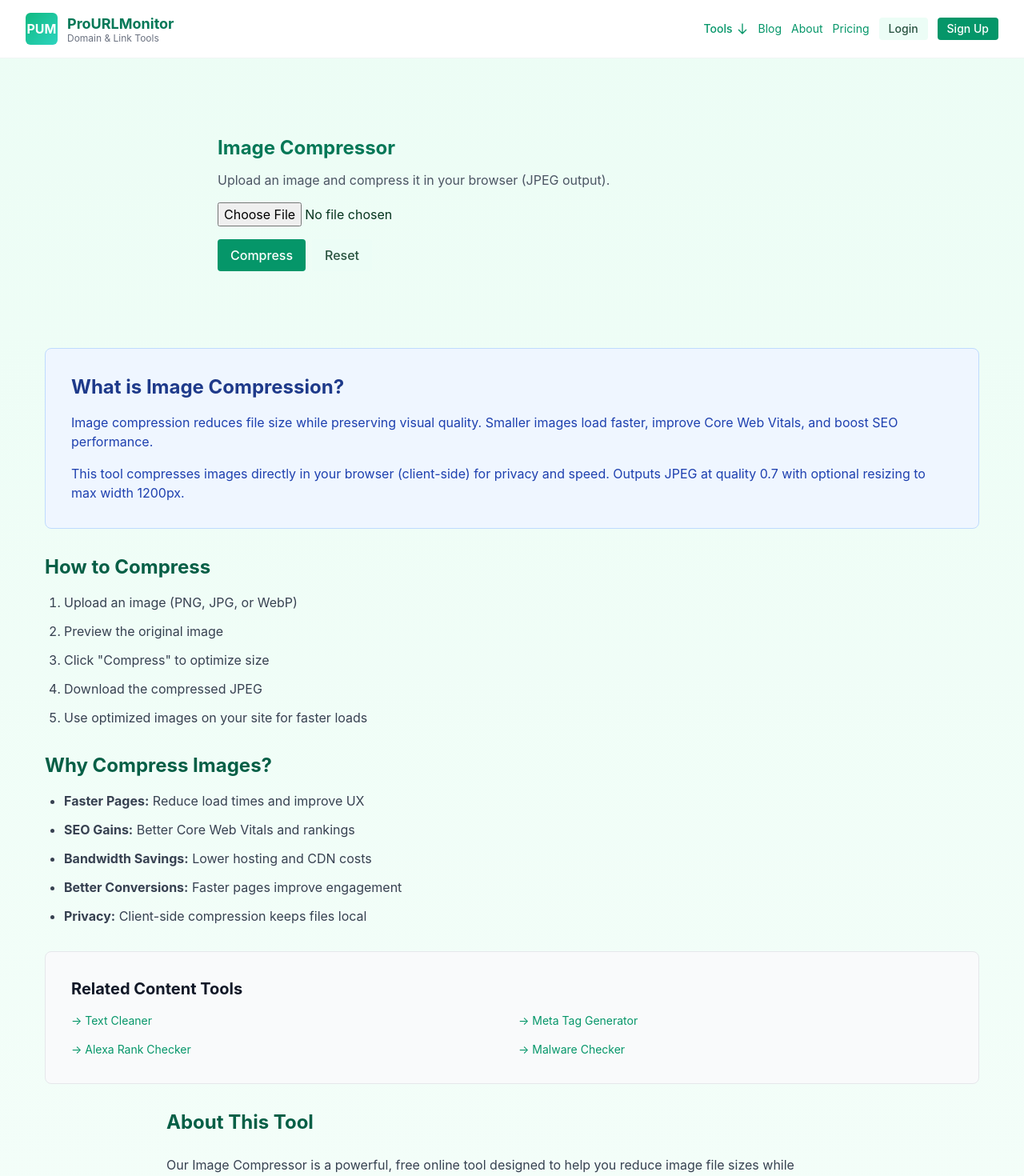
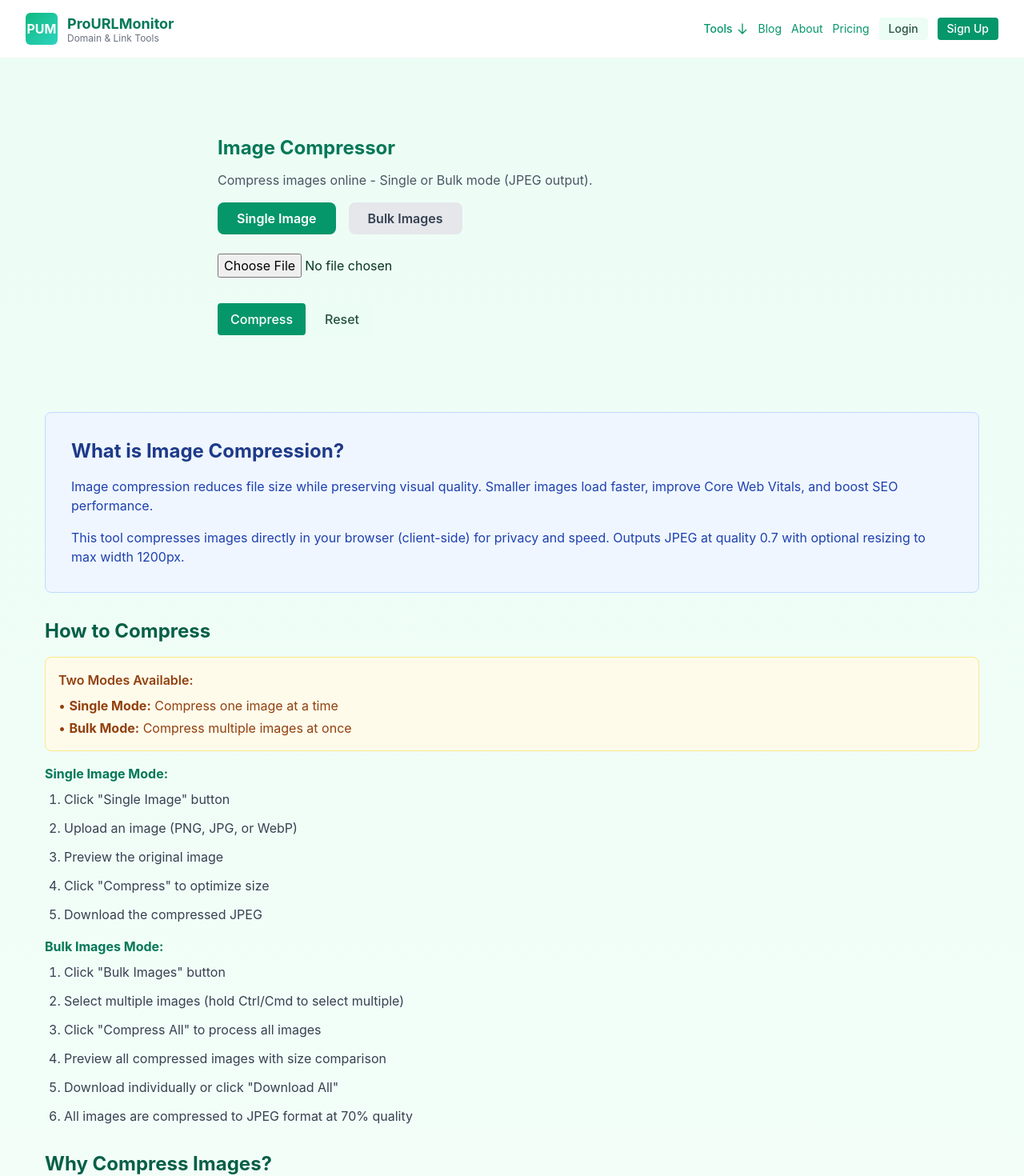
Before and after one commit to owaiskhaaan-sys/pro-url-monitor, a Next.js app: page /tools/image-compress in a window 1280 px wide. Shown: the top 1470 px of the page at 80% size. Built offline with nearby package versions, Linux system fonts and the light colour scheme.

Commit message:
Add bulk image compression feature - compress multiple images at once

```diff
--- a/pages/tools/image-compress.js
+++ b/pages/tools/image-compress.js
@@ -3,9 +3,15 @@ import Head from 'next/head';
 import Layout from '../../components/Layout';
 
 export default function ImageCompress() {
+  const [mode, setMode] = useState('single'); // 'single' or 'bulk'
   const [file, setFile] = useState(null);
   const [preview, setPreview] = useState(null);
   const [resultUrl, setResultUrl] = useState(null);
+
+  // Bulk mode states
+  const [files, setFiles] = useState([]);
+  const [compressedFiles, setCompressedFiles] = useState([]);
+  const [processing, setProcessing] = useState(false);
 
   function handleFileChange(e) {
     const f = e.target.files[0];
@@ -13,6 +19,12 @@ export default function ImageCompress() {
     setFile(f);
     const url = URL.createObjectURL(f);
     setPreview(url);
+  }
+
+  function handleBulkFileChange(e) {
+    const selectedFiles = Array.from(e.target.files);
+    setFiles(selectedFiles);
+    setCompressedFiles([]);
   }
 
   async function compress() {
@@ -31,6 +43,59 @@ export default function ImageCompress() {
     setResultUrl(compressed);
   }
 
+  async function compressBulk() {
+    if (files.length === 0) return;
+    setProcessing(true);
+    const results = [];
+
+    for (let i = 0; i < files.length; i++) {
+      const file = files[i];
+      const url = URL.createObjectURL(file);
+      const img = new Image();
+      img.src = url;
+
+      try {
+        await img.decode();
+        const canvas = document.createElement('canvas');
+        const maxW = 1200;
+        const scale = Math.min(1, maxW / img.width);
+        canvas.width = Math.round(img.width * scale);
+        canvas.height = Math.round(img.height * scale);
+        const ctx = canvas.getContext('2d');
+        ctx.drawImage(img, 0, 0, canvas.width, canvas.height);
+        const compressed = canvas.toDataURL('image/jpeg', 0.7);
+
+        results.push({
+          name: file.name,
+          originalSize: (file.size / 1024).toFixed(2) + ' KB',
+          url: compressed,
+          compressedSize: ((compressed.length * 0.75) / 1024).toFixed(2) + ' KB'
+        });
+      } catch (error) {
+        results.push({
+          name: file.name,
+          error: 'Failed to compress'
+        });
+      }
+
+      URL.revokeObjectURL(url);
+    }
+
+    setCompressedFiles(results);
+    setProcessing(false);
+  }
+
+  function downloadAll() {
+    compressedFiles.forEach((file, index) => {
+      if (!file.error) {
+        const link = document.createElement('a');
+        link.href = file.url;
+        link.download = `compressed-${index + 1}-${file.name.replace(/\.[^.]+$/, '.jpg')}`;
+        link.click();
+      }
+    });
+  }
+
   return (
     <Layout>
       <Head>
@@ -40,12 +105,31 @@ export default function ImageCompress() {
       </Head>
       <section className="max-w-3xl mx-auto px-4 py-12">
         <h1 className="text-2xl font-bold text-emerald-700 mb-3">Image Compressor</h1>
-        <p className="text-gray-600 mb-4">Upload an image and compress it in your browser (JPEG output).</p>
+        <p className="text-gray-600 mb-4">Compress images online - Single or Bulk mode (JPEG output).</p>
 
-        <input type="file" accept="image/*" onChange={handleFileChange} />
+        {/* Mode Toggle */}
+        <div className="flex gap-4 mb-6">
+          <button
+            onClick={() => setMode('single')}
+            className={`px-6 py-2 rounded-lg font-semibold transition ${mode === 'single' ? 'bg-emerald-600 text-white' : 'bg-gray-200 text-gray-700 hover:bg-gray-300'}`}
+          >
+            Single Image
+          </button>
+          <button
+            onClick={() => setMode('bulk')}
+            className={`px-6 py-2 rounded-lg font-semibold transition ${mode === 'bulk' ? 'bg-emerald-600 text-white' : 'bg-gray-200 text-gray-700 hover:bg-gray-300'}`}
+          >
+            Bulk Images
+          </button>
+        </div>
+
+        {/* Single Mode */}
+        {mode === 'single' && (
+          <>
+            <input type="file" accept="image/*" onChange={handleFileChange} className="mb-4" />
             {preview && <div className="mt-4">
               <div className="text-sm text-gray-500 mb-2">Preview</div>
-          <img src={preview} alt="preview" style={{maxWidth: '100%'}} />
+              <img src={preview} alt="preview" style={{maxWidth: '100%'}} className="rounded-lg border" />
             </div>}
 
             <div className="flex gap-2 mt-4">
@@ -56,11 +140,86 @@ export default function ImageCompress() {
             {resultUrl && (
               <div className="mt-6">
                 <div className="text-sm text-gray-500 mb-2">Compressed Result</div>
-            <img src={resultUrl} alt="result" style={{maxWidth: '100%'}} />
+                <img src={resultUrl} alt="result" style={{maxWidth: '100%'}} className="rounded-lg border" />
                 <div className="mt-2">
                   <a href={resultUrl} download="compressed.jpg" className="btn btn-primary">Download</a>
                 </div>
               </div>
+            )}
+          </>
+        )}
+
+        {/* Bulk Mode */}
+        {mode === 'bulk' && (
+          <>
+            <input
+              type="file"
+              accept="image/*"
+              multiple
+              onChange={handleBulkFileChange}
+              className="mb-4"
+            />
+
+            {files.length > 0 && (
+              <div className="mb-4 p-4 bg-blue-50 rounded-lg border border-blue-200">
+                <p className="text-sm text-blue-800">
+                  <strong>{files.length}</strong> images selected
+                </p>
+              </div>
+            )}
+
+            <div className="flex gap-2 mt-4">
+              <button
+                onClick={compressBulk}
+                disabled={processing || files.length === 0}
+                className="btn btn-primary disabled:opacity-50"
+              >
+                {processing ? 'Processing...' : 'Compress All'}
+              </button>
+              <button
+                onClick={() => { setFiles([]); setCompressedFiles([]); }}
+                className="btn btn-secondary"
+              >
+                Reset
+              </button>
+            </div>
+
+            {compressedFiles.length > 0 && (
+              <div className="mt-6">
+                <div className="flex justify-between items-center mb-4">
+                  <h3 className="text-lg font-bold text-emerald-700">Compressed Images ({compressedFiles.length})</h3>
+                  <button onClick={downloadAll} className="btn btn-primary">Download All</button>
+                </div>
+
+                <div className="grid grid-cols-1 md:grid-cols-2 gap-4">
+                  {compressedFiles.map((file, index) => (
+                    <div key={index} className="border rounded-lg p-4 bg-white shadow-sm">
+                      {file.error ? (
+                        <div className="text-red-600">
+                          <p className="font-semibold">{file.name}</p>
+                          <p className="text-sm">{file.error}</p>
+                        </div>
+                      ) : (
+                        <>
+                          <img src={file.url} alt={file.name} className="w-full h-40 object-cover rounded mb-2" />
+                          <p className="text-sm font-semibold truncate">{file.name}</p>
+                          <p className="text-xs text-gray-600">Original: {file.originalSize}</p>
+                          <p className="text-xs text-gray-600">Compressed: {file.compressedSize}</p>
+                          <a
+                            href={file.url}
+                            download={`compressed-${file.name.replace(/\.[^.]+$/, '.jpg')}`}
+                            className="mt-2 inline-block text-emerald-600 hover:underline text-sm"
+                          >
+                            Download
+                          </a>
+                        </>
+                      )}
+                    </div>
+                  ))}
+                </div>
+              </div>
+            )}
+          </>
         )}
       </section>
 
@@ -73,12 +232,31 @@ export default function ImageCompress() {
 
         <section>
           <h3 className="text-2xl font-bold text-emerald-800 mb-4">How to Compress</h3>
-          <ol className="list-decimal pl-6 space-y-3 text-gray-700">
+          <div className="mb-4 p-4 bg-amber-50 rounded-lg border border-amber-200">
+            <p className="text-amber-800 font-semibold mb-2">Two Modes Available:</p>
+            <ul className="text-amber-800 space-y-1">
+              <li>• <strong>Single Mode:</strong> Compress one image at a time</li>
+              <li>• <strong>Bulk Mode:</strong> Compress multiple images at once</li>
+            </ul>
+          </div>
+
+          <h4 className="font-bold text-emerald-700 mb-2">Single Image Mode:</h4>
+          <ol className="list-decimal pl-6 space-y-3 text-gray-700 mb-4">
+            <li>Click "Single Image" button</li>
             <li>Upload an image (PNG, JPG, or WebP)</li>
             <li>Preview the original image</li>
             <li>Click "Compress" to optimize size</li>
             <li>Download the compressed JPEG</li>
-            <li>Use optimized images on your site for faster loads</li>
+          </ol>
+
+          <h4 className="font-bold text-emerald-700 mb-2">Bulk Images Mode:</h4>
+          <ol className="list-decimal pl-6 space-y-3 text-gray-700">
+            <li>Click "Bulk Images" button</li>
+            <li>Select multiple images (hold Ctrl/Cmd to select multiple)</li>
+            <li>Click "Compress All" to process all images</li>
+            <li>Preview all compressed images with size comparison</li>
+            <li>Download individually or click "Download All"</li>
+            <li>All images are compressed to JPEG format at 70% quality</li>
           </ol>
         </section>
 
```
Lines whose indentation alone changed are shown as unchanged.
